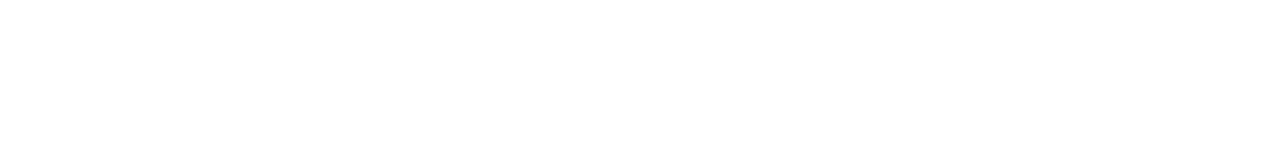
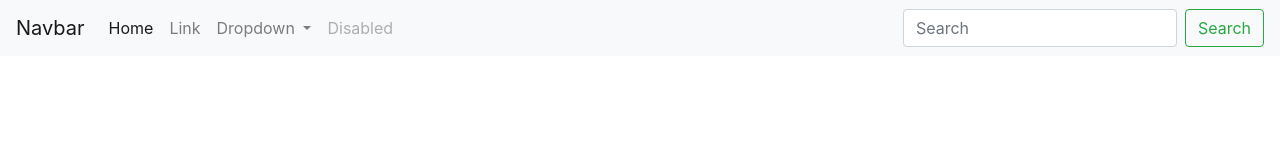
Before and after one commit to RUMAIS18/mini-project, a plain HTML site: page index.html in a window 1280 px wide. Drawn offline with nearby package versions, Linux system fonts and the light colour scheme.

Commit message:
add navbar

```diff
--- a/index.html
+++ b/index.html
@@ -9,7 +9,43 @@
     <link rel="stylesheet" href="https://cdn.jsdelivr.net/npm/bootstrap@4.0.0/dist/css/bootstrap.min.css" integrity="sha384-Gn5384xqQ1aoWXA+058RXPxPg6fy4IWvTNh0E263XmFcJlSAwiGgFAW/dAiS6JXm" crossorigin="anonymous">
 </head>
 <body>
+<header>
+    <nav class="navbar navbar-expand-lg navbar-light bg-light">
+        <a class="navbar-brand" href="#">Navbar</a>
+        <button class="navbar-toggler" type="button" data-toggle="collapse" data-target="#navbarSupportedContent" aria-controls="navbarSupportedContent" aria-expanded="false" aria-label="Toggle navigation">
+          <span class="navbar-toggler-icon"></span>
+        </button>
 
+        <div class="collapse navbar-collapse" id="navbarSupportedContent">
+          <ul class="navbar-nav mr-auto">
+            <li class="nav-item active">
+              <a class="nav-link" href="#">Home <span class="sr-only">(current)</span></a>
+            </li>
+            <li class="nav-item">
+              <a class="nav-link" href="#">Link</a>
+            </li>
+            <li class="nav-item dropdown">
+              <a class="nav-link dropdown-toggle" href="#" id="navbarDropdown" role="button" data-toggle="dropdown" aria-haspopup="true" aria-expanded="false">
+                Dropdown
+              </a>
+              <div class="dropdown-menu" aria-labelledby="navbarDropdown">
+                <a class="dropdown-item" href="#">Action</a>
+                <a class="dropdown-item" href="#">Another action</a>
+                <div class="dropdown-divider"></div>
+                <a class="dropdown-item" href="#">Something else here</a>
+              </div>
+            </li>
+            <li class="nav-item">
+              <a class="nav-link disabled" href="#">Disabled</a>
+            </li>
+          </ul>
+          <form class="form-inline my-2 my-lg-0">
+            <input class="form-control mr-sm-2" type="search" placeholder="Search" aria-label="Search">
+            <button class="btn btn-outline-success my-2 my-sm-0" type="submit">Search</button>
+          </form>
+        </div>
+      </nav>
+</header>
 
 
 
```
Also changed, not shown: 1 other file.
